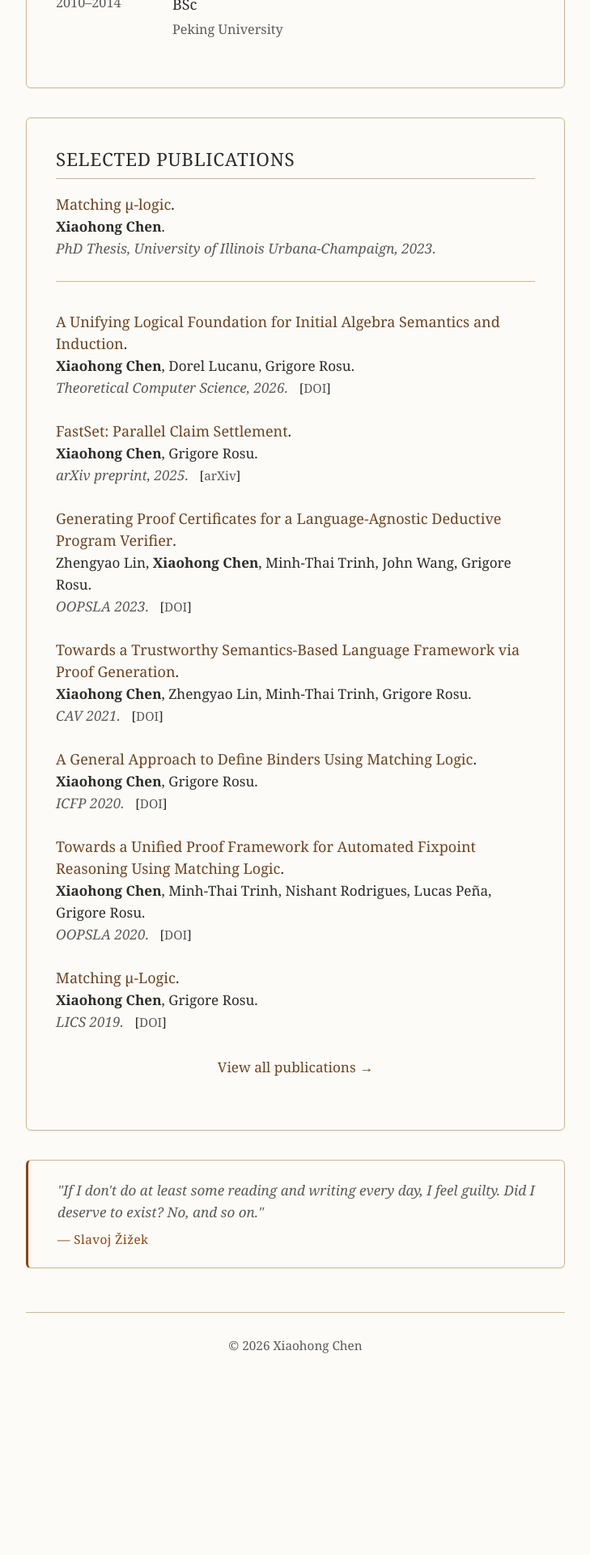
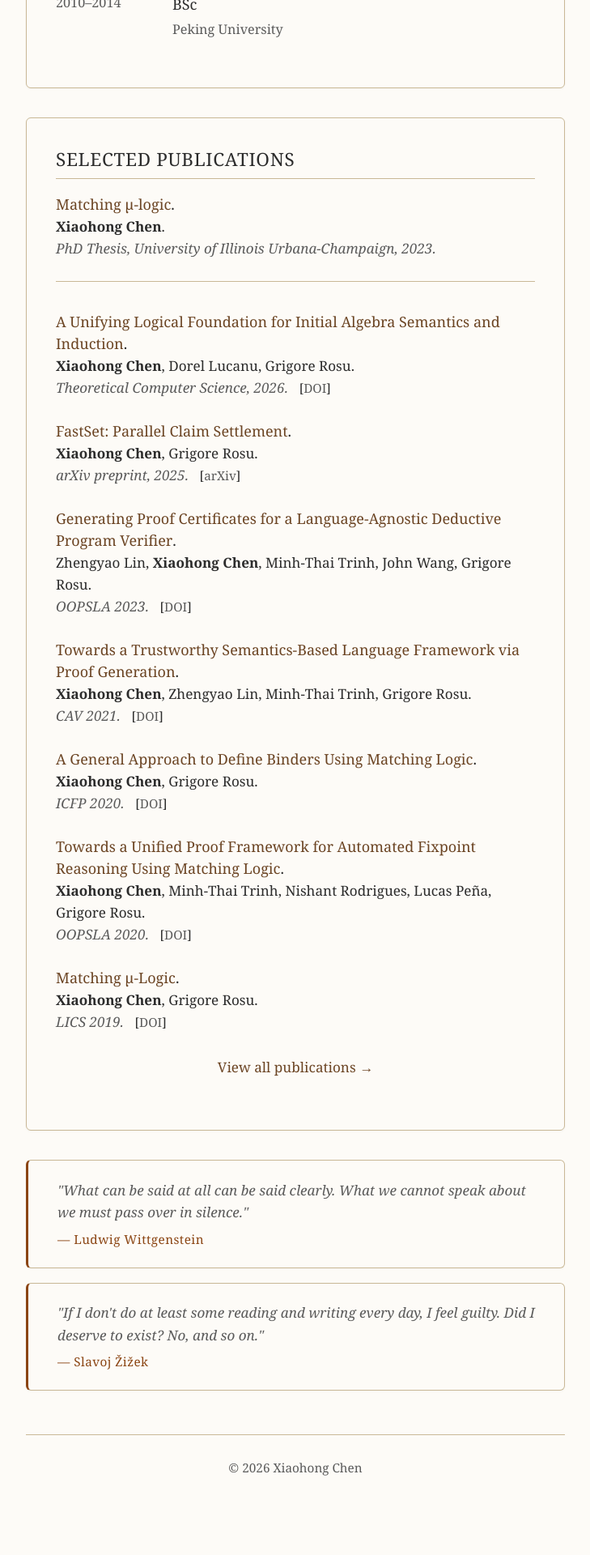
Before and after one commit to xc93/xc93.github.io, a Jekyll site: the page built from index.markdown, in a window 1280 px wide. Shown: the part 1683-3603 px from the top of the page at 81% size, without its empty margins (275-1004 px from the left). Built offline with Jekyll 4.4.1, drawn with Linux system fonts in a browser that asks for light colours; some web fonts are replaced; before the commit the page ends 3451 px from its top, so only the background shows below that.

Commit message:
Add Wittgenstein quote

```diff
--- a/assets/css/custom.css
+++ b/assets/css/custom.css
@@ -401,6 +401,10 @@ footer {
   border-left: 3px solid var(--color-accent);
 }
 
+.page-quote + .page-quote {
+  margin-top: 1rem;
+}
+
 .page-quote p {
   margin-bottom: 0.4rem;
 }
--- a/index.markdown
+++ b/index.markdown
@@ -103,6 +103,11 @@ layout: default
 </section>
 
 <blockquote class="page-quote">
+  <p>"What can be said at all can be said clearly. What we cannot speak about we must pass over in silence."</p>
+  <cite>— Ludwig Wittgenstein</cite>
+</blockquote>
+
+<blockquote class="page-quote">
   <p>"If I don't do at least some reading and writing every day, I feel guilty. Did I deserve to exist? No, and so on."</p>
   <cite>— Slavoj Žižek</cite>
 </blockquote>
```
